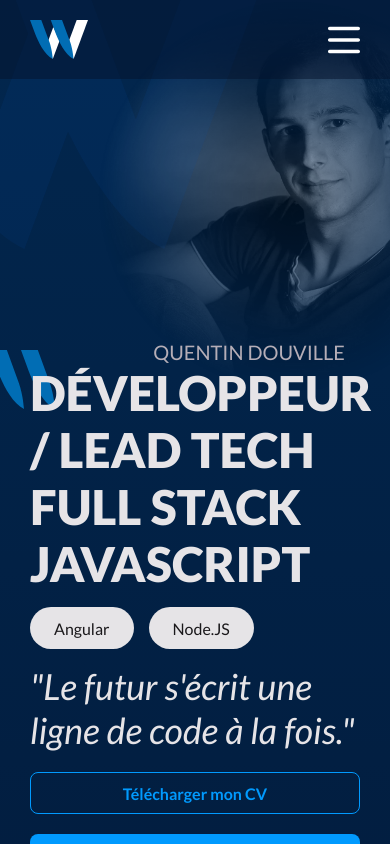
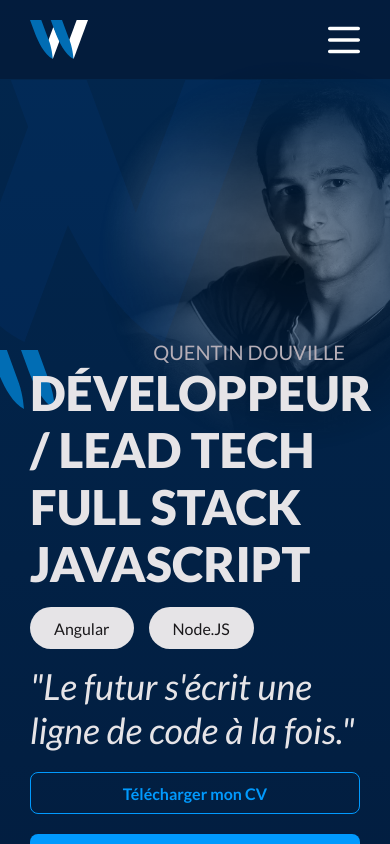
Before and after one commit to Furilax4577/quentin-douville.walrus-labs.fr, an Angular app: page / in a window 390 px wide. Shown: the top 844 px of the page. Built offline with nearby package versions, Linux system fonts and the light colour scheme.

Commit message:
Adaptabion header mobile

```diff
--- a/src/app/app.component.scss
+++ b/src/app/app.component.scss
@@ -41,4 +41,14 @@
 }
 
 @media only screen and (max-width: 640px) {
+  :host {
+    .background {
+      .photo {
+        transform: translate(-25%, 60px);
+      }
+      .w {
+        transform: translate(-83%, 80px);
+      }
+    }
+  }
 }
```
